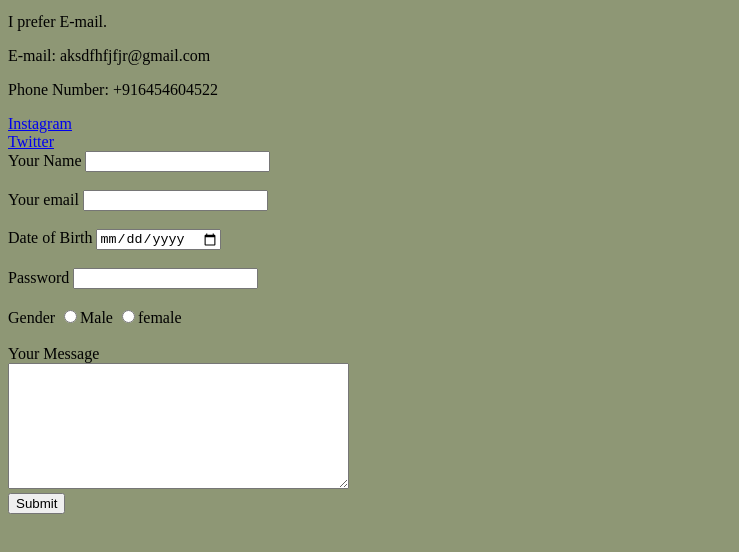
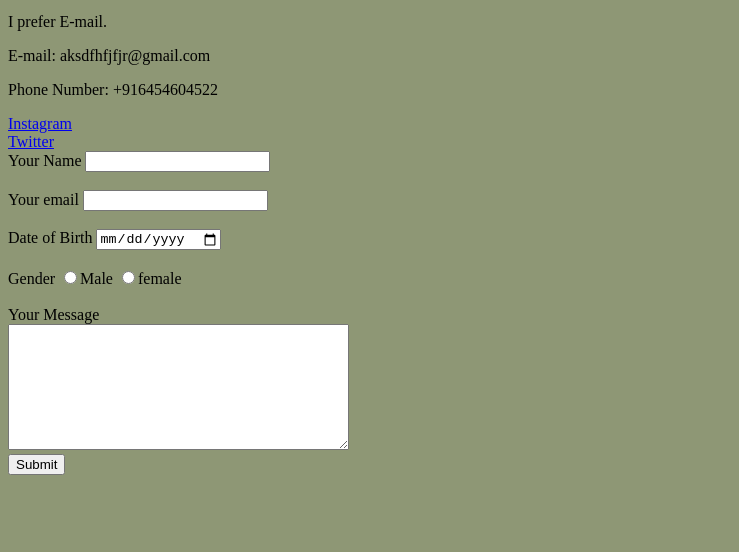
Before and after one commit to akshay1239/cv, a plain HTML site: page Contact.html in a window 1280 px wide. Shown: the part 88-640 px from the top of the page, without its empty margins (0-739 px from the left). Drawn offline with Linux system fonts and the light colour scheme; files that its build step writes are made by us from their sources.

Commit message:
Update Contact.html

```diff
--- a/Contact.html
+++ b/Contact.html
@@ -27,9 +27,7 @@
       <label for="DOB">Date of Birth</label>
       <input type="date">
       <br><br>
-      <label for="password">Password</label>
-      <input type="password" name="Password">
-      <br><br>
+
       <label for="gender">Gender</label>
       <input type="radio" name="Gender" value="Male">Male
       <input type="radio" name="Gender" value="Female">female
```
